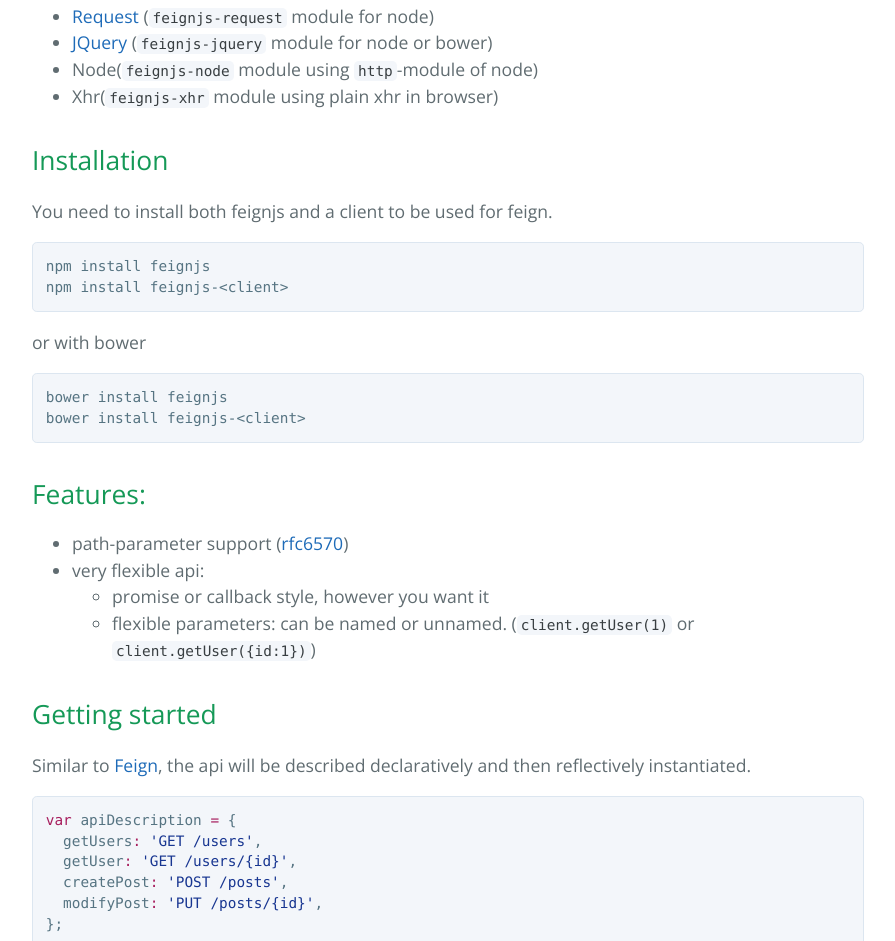
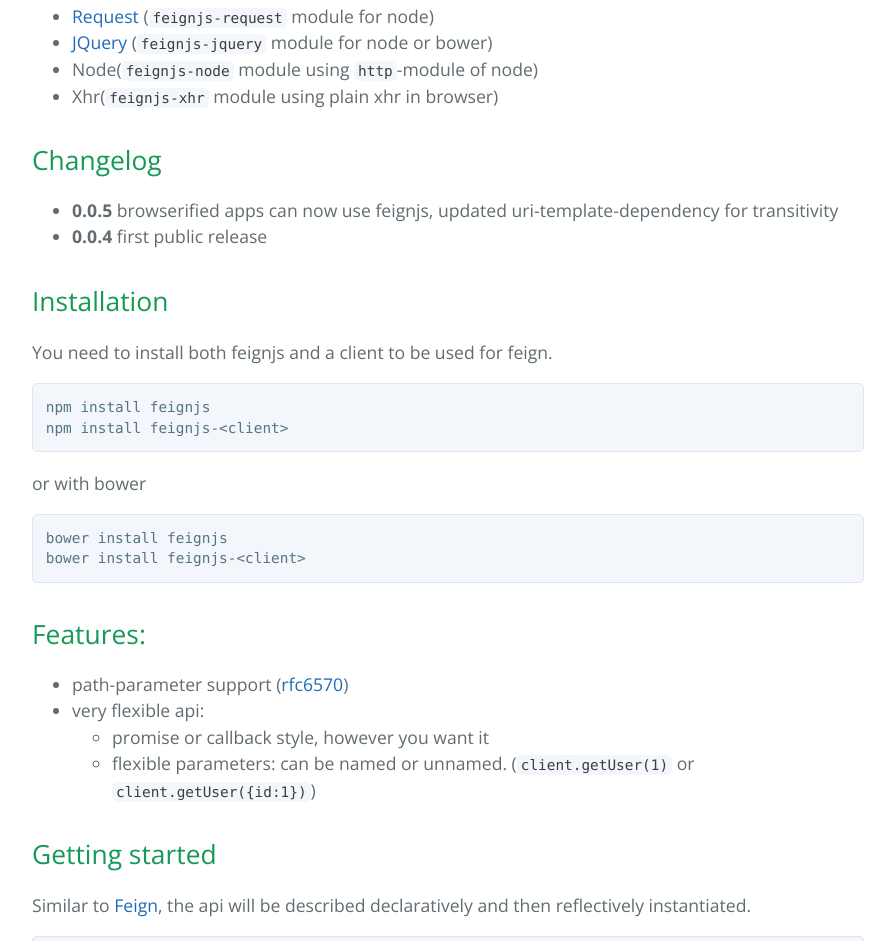
Before and after one commit to feignjs/feignjs, a plain HTML site: page index.html in a window 1280 px wide. Shown: the part 1593-2534 px from the top of the page, without its empty margins (192-1087 px from the left). Drawn offline with nearby package versions, Linux system fonts and the light colour scheme.

```diff
--- a/index.html
+++ b/index.html
@@ -54,6 +54,16 @@
 <a href="https://jquery.com/">JQuery</a> (<a href="https://github.com/feignjs/feignjs-jquery"><code>feignjs-jquery</code></a> module for node or bower)</li>
 <li>Node(<a href="https://github.com/feignjs/feignjs-node"><code>feignjs-node</code></a>  module using <code>http</code>-module of node)</li>
 <li>Xhr(<a href="https://github.com/feignjs/feignjs-node"><code>feignjs-xhr</code></a>  module using plain xhr in browser)</li>
+</ul>
+
+<h2>
+<a id="changelog" class="anchor" href="#changelog" aria-hidden="true"><span class="octicon octicon-link"></span></a>Changelog</h2>
+
+<ul>
+<li>
+<strong>0.0.5</strong> browserified apps can now use feignjs, updated uri-template-dependency for transitivity</li>
+<li>
+<strong>0.0.4</strong> first public release</li>
 </ul>
 
 <h2>
```
Also changed, not shown: params.json (+1 -1 lines).
